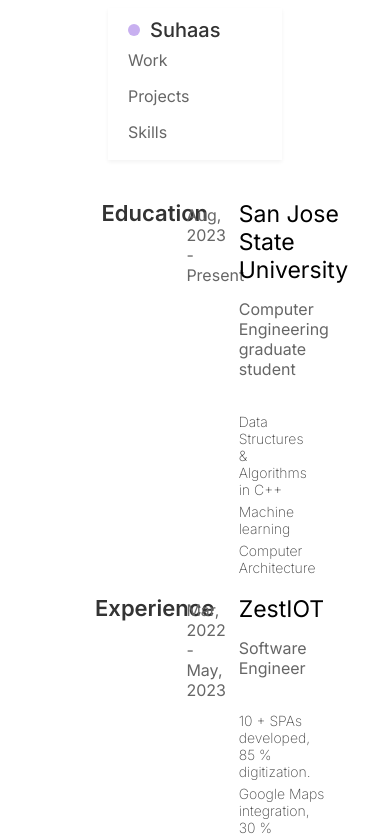
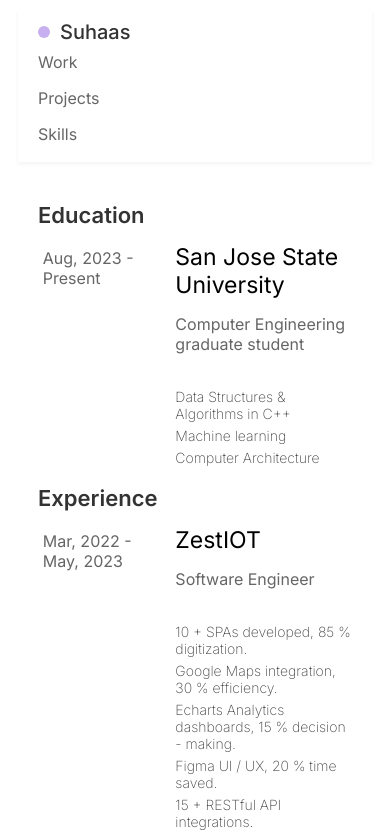
Before and after one commit to suhaasteja/portfolio_2024, a React (Vite) app: page /Work in a window 390 px wide. Shown: the top 836 px of the page. Built offline with nearby package versions, Linux system fonts and the light colour scheme.

Commit message:
added responsive design

```diff
--- a/src/App.css
+++ b/src/App.css
@@ -32,3 +32,11 @@ body,#root {
   position: relative;
   height: 98%;
 }
+
+
+
+@media (max-width: 768px){
+  .app-container{
+    margin: 10px;
+  }
+}
--- a/src/Components/Skills.css
+++ b/src/Components/Skills.css
@@ -85,3 +85,10 @@
 .skill-box img:hover {
     animation: rotate 20s linear infinite;
 } */
+
+
+@media (max-width: 768px){
+    .skills-container{
+        grid-template-columns: repeat(auto-fit, minmax(100px, 1fr));
+    }
+}
--- a/src/Components/Work.css
+++ b/src/Components/Work.css
@@ -109,3 +109,17 @@
     animation: fadeIn 0.8s ease-out forwards;
     animation-delay: calc(0.2s * var(--section-index));
 }
+
+@media (max-width: 768px) {
+    .work-section{
+        flex-direction: column;
+    }
+
+        .work-section .heading{
+            justify-content: start;
+        }
+
+                .all-info-container{
+                    width: 100%;
+                }
+}
```
